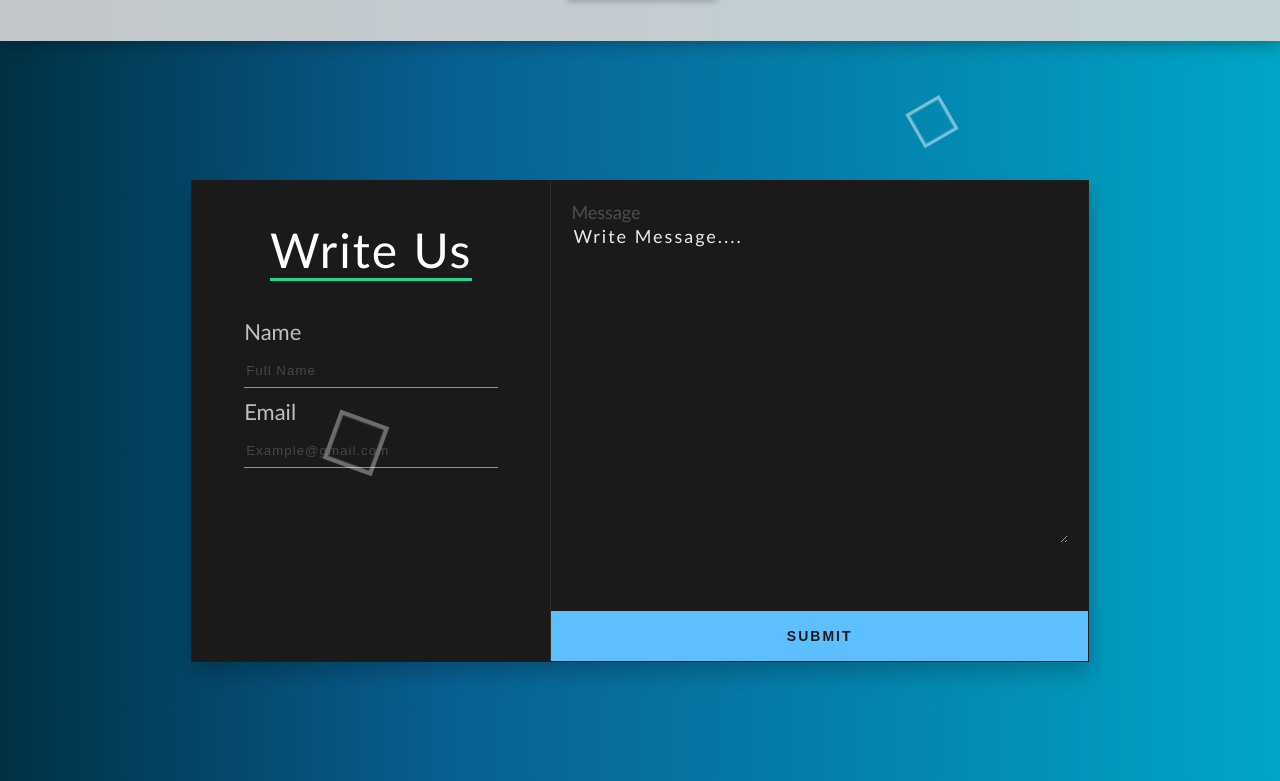
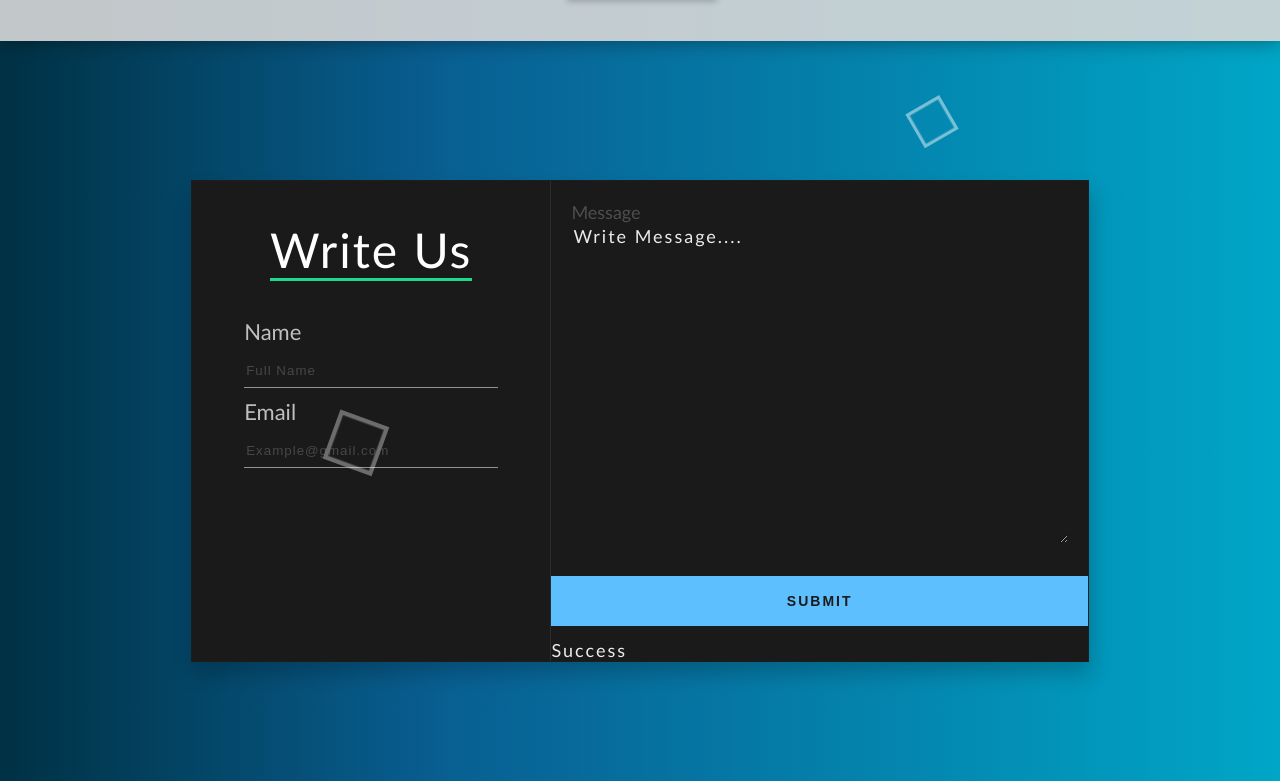
Before and after one commit to triasnitis/triasnitis.github.io, a plain HTML site: page link/mainPage.html in a window 1280 px wide. Shown: the part 2597-3378 px from the top of the page. Drawn offline with Linux system fonts and the light colour scheme.

Commit message:
fix i dont know

```diff
--- a/css/styleMainPage.css
+++ b/css/styleMainPage.css
@@ -703,6 +703,13 @@ p {
     letter-spacing: 2px;
 }
 
+.success-contact {
+    color: #ebebeb;
+    font-size: 18px;
+    letter-spacing: 2px;
+    font-family: calibri;
+}
+
 @media(max-width:2000px) {
     #main {
         background-size: 200px;
--- a/link/mainPage.html
+++ b/link/mainPage.html
@@ -198,6 +198,7 @@
                             <textarea name="message" cols="20" rows="5" placeholder="Write Message...."></textarea>
                         </div>
                         <button>submit</button>
+                        <div class="success-contact"> Success</div>
                     </div>
                 </form>
             </section>
```
